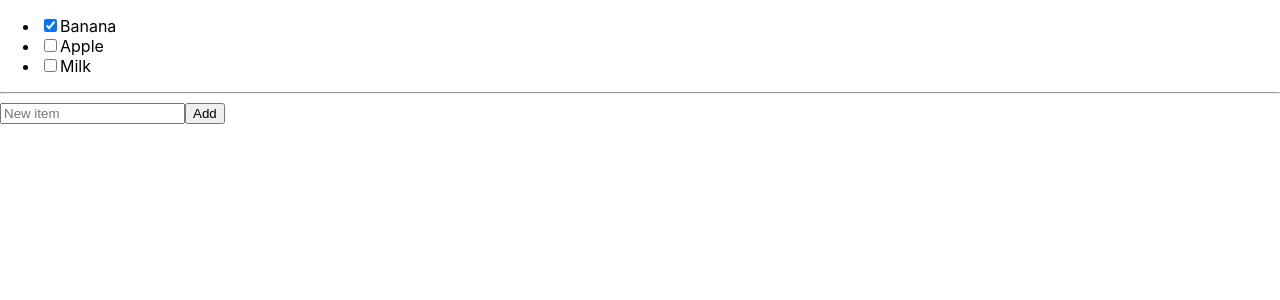
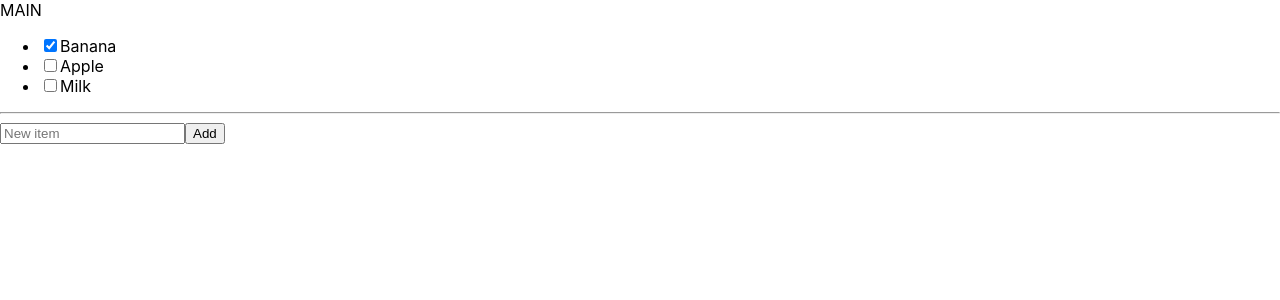
Before and after one commit to merey90/shopping-list-react, a React (Create React App) app: page / in a window 1280 px wide. Shown: the top 300 px of the page. Built offline with nearby package versions, Linux system fonts and the light colour scheme.

Commit message:
adding main

```diff
--- a/src/App.js
+++ b/src/App.js
@@ -3,6 +3,7 @@ import React from "react";
 import "./App.css";
 import { ShoppingList } from "./ShoppingList";
 import { NewItemForm } from "./NewItemForm";
+import { Main } from "./Main";
 
 const App = () => {
   const [shoppingList, setShoppingList] = React.useState([
@@ -30,6 +31,7 @@ const App = () => {
 
   return (
     <div className="App">
+      <Main />
       <ShoppingList shoppingList={shoppingList} />
       <hr />
       <NewItemForm newId={shoppingList.length} addNewItem={handleAddNewItem} />
--- /dev/null
+++ b/src/Main/index.js
@@ -0,0 +1,5 @@
+import React from "react";
+
+export const Main = () => {
+  return <main>MAIN</main>;
+};
```
